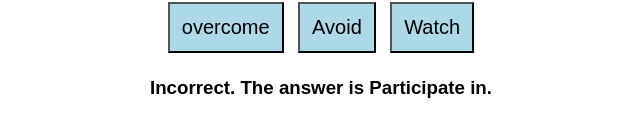
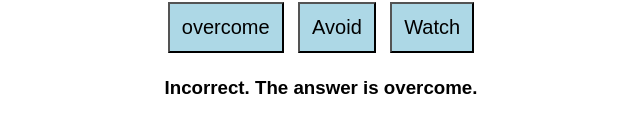
Before and after one commit to soomin927/index.html, a plain HTML site: page index.html in a window 1280 px wide. Both pictures are taken after a click on the button "overcome". Shown: the part 145-282 px from the top of the page, without its empty margins (319-959 px from the left). Drawn offline with Linux system fonts and the light colour scheme.

Commit message:
Update feedback message for incorrect answer

```diff
--- a/index.html
+++ b/index.html
@@ -57,7 +57,7 @@
 
             else {
                 document.getElementById("feedback").innerText =
-                    "Incorrect. The answer is Participate in.";
+                    "Incorrect. The answer is overcome.";
             }
 
         }
```
